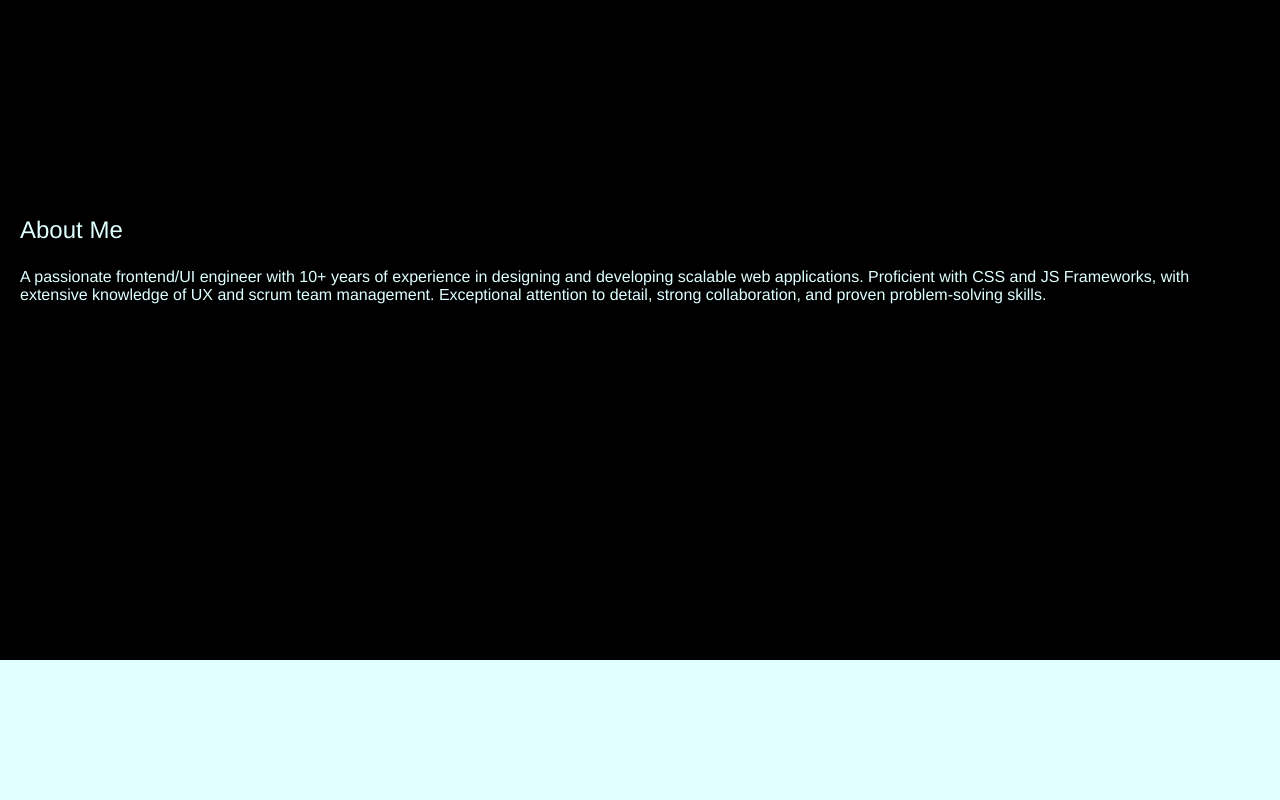
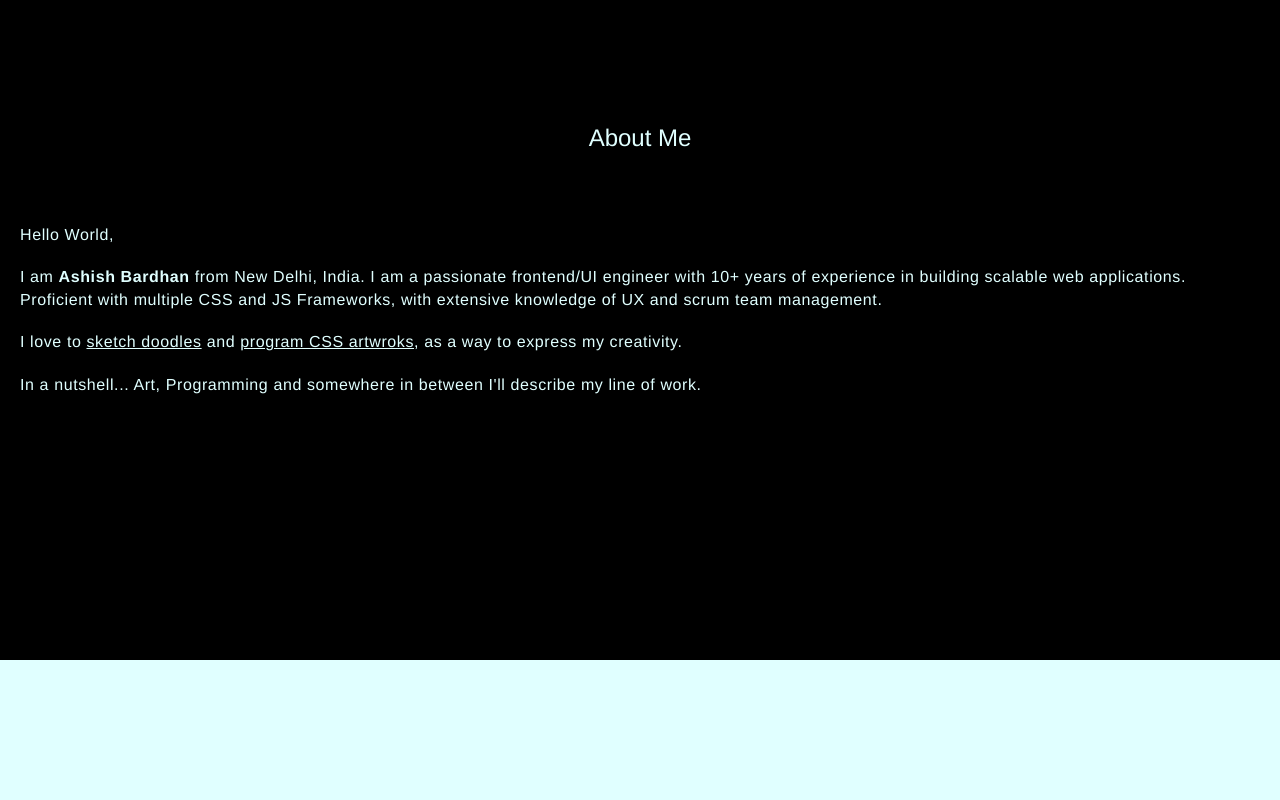
Before and after one commit to AshBardhan/AshBardhan.github.io, a website: page index.html in a window 1280 px wide. Shown: the part 940-1740 px from the top of the page. Drawn offline with Linux system fonts and the light colour scheme.

Commit message:
Improved template and styling of 'about' section

```diff
--- a/assets/css/style.css
+++ b/assets/css/style.css
@@ -32,8 +32,17 @@ h3 {
 
 p {
 	line-height: 1.4;
+	margin: 0 0 1.25em 0;
+	letter-spacing: 0.6px;
 }
 
+p:last-child {
+	margin: 0;
+}
+
+p a {
+	color: inherit;
+}
 
 header {
 	position: fixed;
@@ -80,23 +89,6 @@ header {
 	border-radius: 50%;
 }
 
-section {
-	min-height: 100vh;
-	display: flex;
-	justify-content: center;
-	align-items: center;
-}
-
-#about {
-	color: #e0ffff;
-	background: black;
-}
-
-#projects {
-	color: #42455a;
-	background: #e0ffff;
-}
-
 .social-links {
 	display: flex;
 	gap: 1.25em;
@@ -119,10 +111,35 @@ section {
 	height: 24px;
 }
 
+section {
+	min-height: 100vh;
+	display: flex;
+	justify-content: center;
+	align-items: center;
+}
+
 .container {
 	max-width: 1280px;
 	margin: 0 auto;
 	padding: 0 20px;
+}
+
+.reveal {
+	position: relative;
+	transform: translateY(150px);
+	opacity: 0;
+	transition: 1s all ease;
+}
+
+.reveal.active {
+	transform: translateY(0);
+	opacity: 1;
+}
+
+.flexbox {
+	display: flex;
+	align-items: center;
+	gap: 2em;
 }
 
 #hero {
@@ -137,23 +154,21 @@ section {
 	flex-grow: 1;
 }
 
-.flexbox {
-	display: flex;
-	align-items: center;
-	gap: 2em;
+#about {
+	color: #e0ffff;
+	background: black;
 }
 
-.reveal {
-	position: relative;
-	transform: translateY(150px);
-	opacity: 0;
-	transition: 1s all ease;
+#about h2 {
+	text-align: center;
+	margin-bottom: 3em;
 }
 
-.reveal.active {
-	transform: translateY(0);
-	opacity: 1;
+#projects {
+	color: #42455a;
+	background: #e0ffff;
 }
+
 
 /*
   html {
--- a/index.html
+++ b/index.html
@@ -59,10 +59,19 @@
 
 	  <section id="about">
 		<div class="container reveal">
-		  <h2>About Me</h2>
-		  <div>
-			A passionate frontend/UI engineer with 10+ years of experience in designing and developing scalable web applications. Proficient with CSS and JS Frameworks, with extensive knowledge of UX and scrum team management. Exceptional attention to detail, strong collaboration, and proven problem-solving skills.
-		  </div>
+			<h2>About Me</h2>
+			<div>
+				<p>Hello World,</p>
+				<p>
+					I am <strong>Ashish Bardhan</strong> from New Delhi, India. I am a passionate frontend/UI engineer with 10+ years of experience in building scalable web applications. Proficient with multiple CSS and JS Frameworks, with extensive knowledge of UX and scrum team management.
+				</p>
+				<p>
+					I love to <a href="https://www.instagram.com/ashbeearts/" target="_blank">sketch doodles</a> and <a href="https://codepen.io/AshBardhan" target="_blank">program CSS artwroks</a>, as a way to express my creativity.
+				</p>
+				<p>
+					In a nutshell... Art, Programming and somewhere in between I'll describe my line of work.
+				</p>
+			</div>
 		</div>
 	  </section>
 
```
